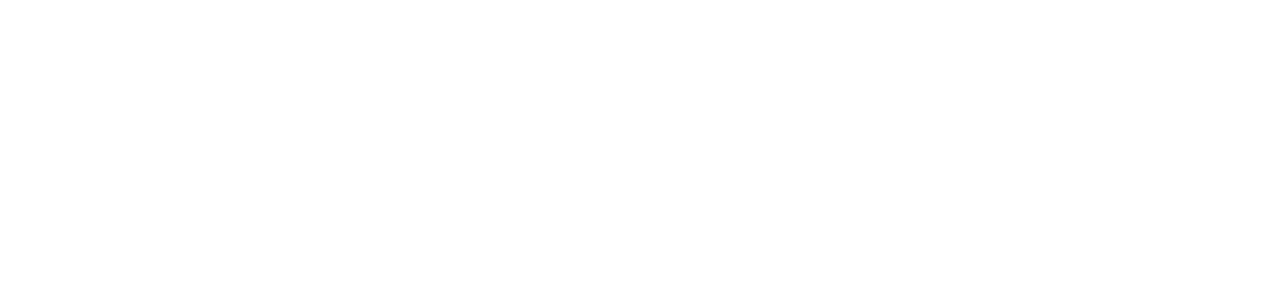
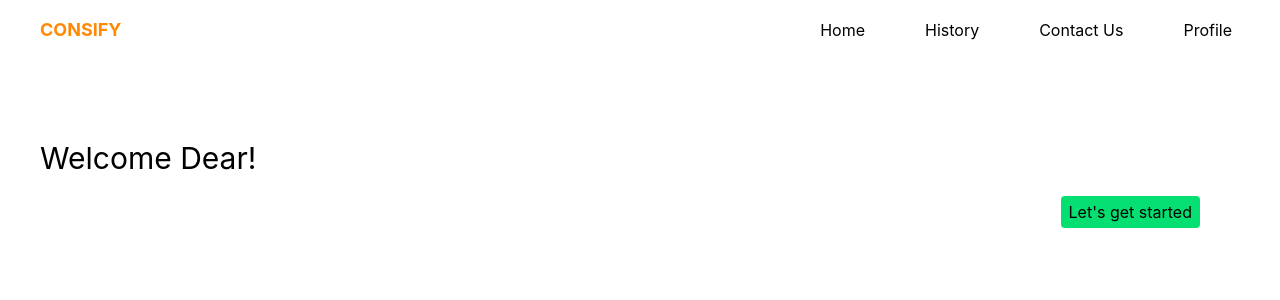
Before and after one commit to archit0111/Consify, a React (Vite) app in the folder frontend/: page /home in a window 1280 px wide. Before the commit this address had no page. Shown: the top 300 px of the page. Built offline with nearby package versions, Linux system fonts and the light colour scheme.

Commit message:
homePage_initiated

```diff
--- a/frontend/src/App.tsx
+++ b/frontend/src/App.tsx
@@ -2,6 +2,7 @@
 import Login from './components/Auth/Login'
 import Signup from './components/Auth/Signup'
 import Dashboard from './components/Dashboard'
+import Home from './components/Home'
 
 function App() {
 
@@ -11,6 +12,7 @@
       <Route path='/signup' element={<Signup/>}/>
       <Route path='/dashboard' element={<Dashboard/>}/>
       <Route path='/login' element={<Login/>}/>
+      <Route path='/home' element={<Home/>}/>
     </Routes>
     </BrowserRouter>
   )
--- a/frontend/src/components/Dashboard.tsx
+++ b/frontend/src/components/Dashboard.tsx
@@ -1,15 +1,9 @@
+ import Nav from "./Nav"
+
  function Dashboard(){
     return(
         <>
-        <div className="h-15 p-6 items-center flex justify-between">
-            <div className="text-center text-lg text-orange-400 font-bold ml-4">CONSIFY</div>
-            <div className="flex gap-4 md:gap-15 mr-6">
-                <a href="/" className="hover:text-orange-400">Home</a>
-                <a href="/History" className="hover:text-orange-400">History</a>
-                <a href="/Contact" className="hover:text-orange-400">Contact Us</a>
-                <a href="/Profile" className="hover:text-orange-400">Profile</a>
-            </div>
-        </div>
+        <Nav/>
         <div className="mt-15 h-fit items-center md:pl-20 lg:pl-28 lg:mt-20 lg:flex gap:25 md:gap-35 lg:gap-60">
             <div>
                 <div className="pt-15 pl-5 font-extrabold text-2xl md:text-4xl">Consistency isn’t luck. It’s a system.</div>
--- /dev/null
+++ b/frontend/src/components/Home.tsx
@@ -0,0 +1,15 @@
+import Nav from "./Nav"
+function Home(){
+    return(
+        <>
+        <Nav/>
+        <main className="pt-10">
+            <div className="text-3xl mt-10 ml-10">Welcome Dear!</div>
+            <div>
+                <button className="rounded bg-green-400 hover:bg-green-500 flex justify-self-end mr-20 mt-5 p-1 px-2">Let's get started</button>
+            </div>
+        </main>
+        </>
+    )
+}
+export default Home
--- /dev/null
+++ b/frontend/src/components/Nav.tsx
@@ -0,0 +1,14 @@
+function Nav(){
+    return(
+        <div className="h-15 p-6 items-center flex justify-between">
+            <div className="text-center text-lg text-orange-400 font-bold ml-4">CONSIFY</div>
+            <div className="flex gap-4 md:gap-15 mr-6">
+                <a href="/" className="hover:text-orange-400">Home</a>
+                <a href="/History" className="hover:text-orange-400">History</a>
+                <a href="/Contact" className="hover:text-orange-400">Contact Us</a>
+                <a href="/Profile" className="hover:text-orange-400">Profile</a>
+            </div>
+        </div>
+    )
+}
+export default Nav
```
